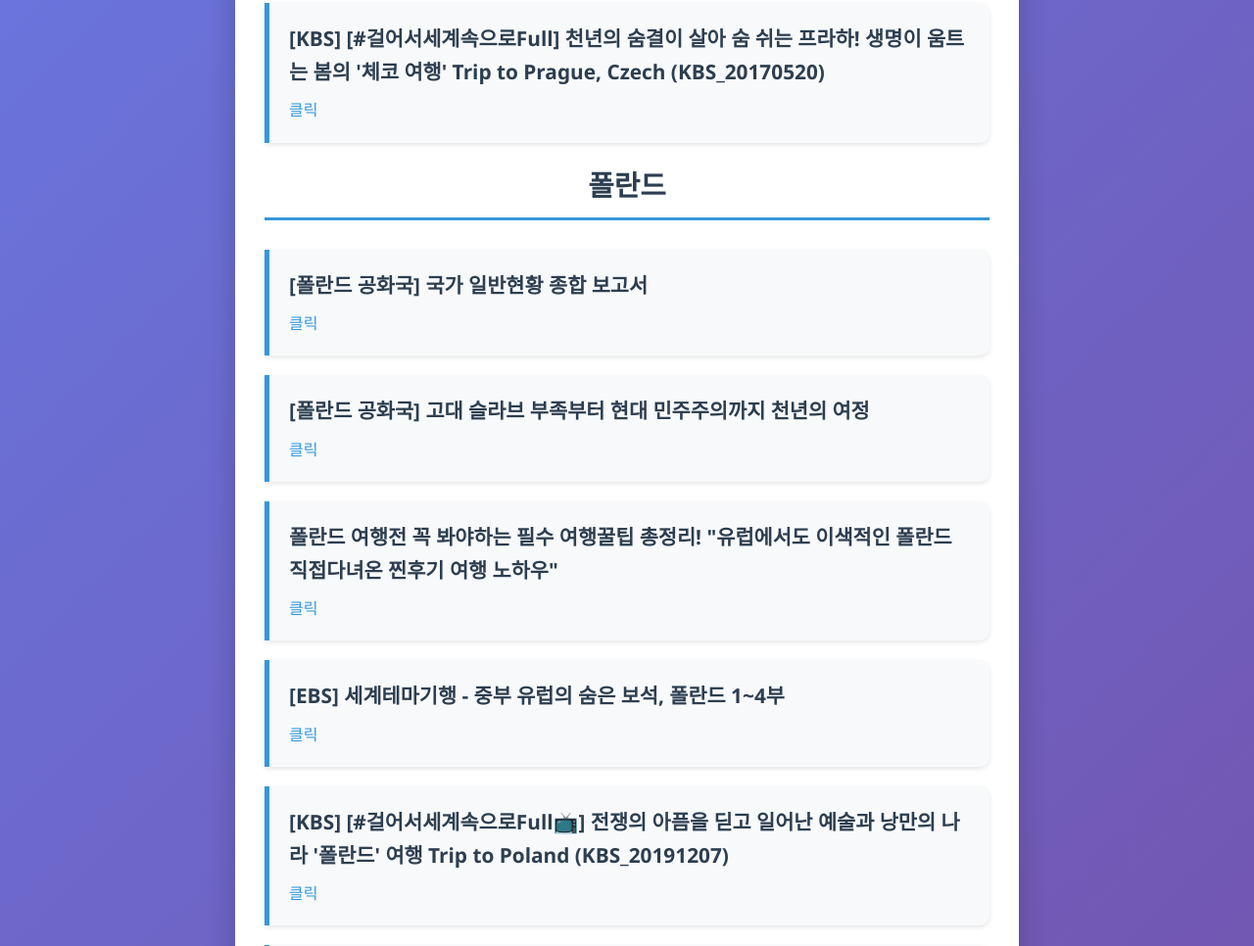
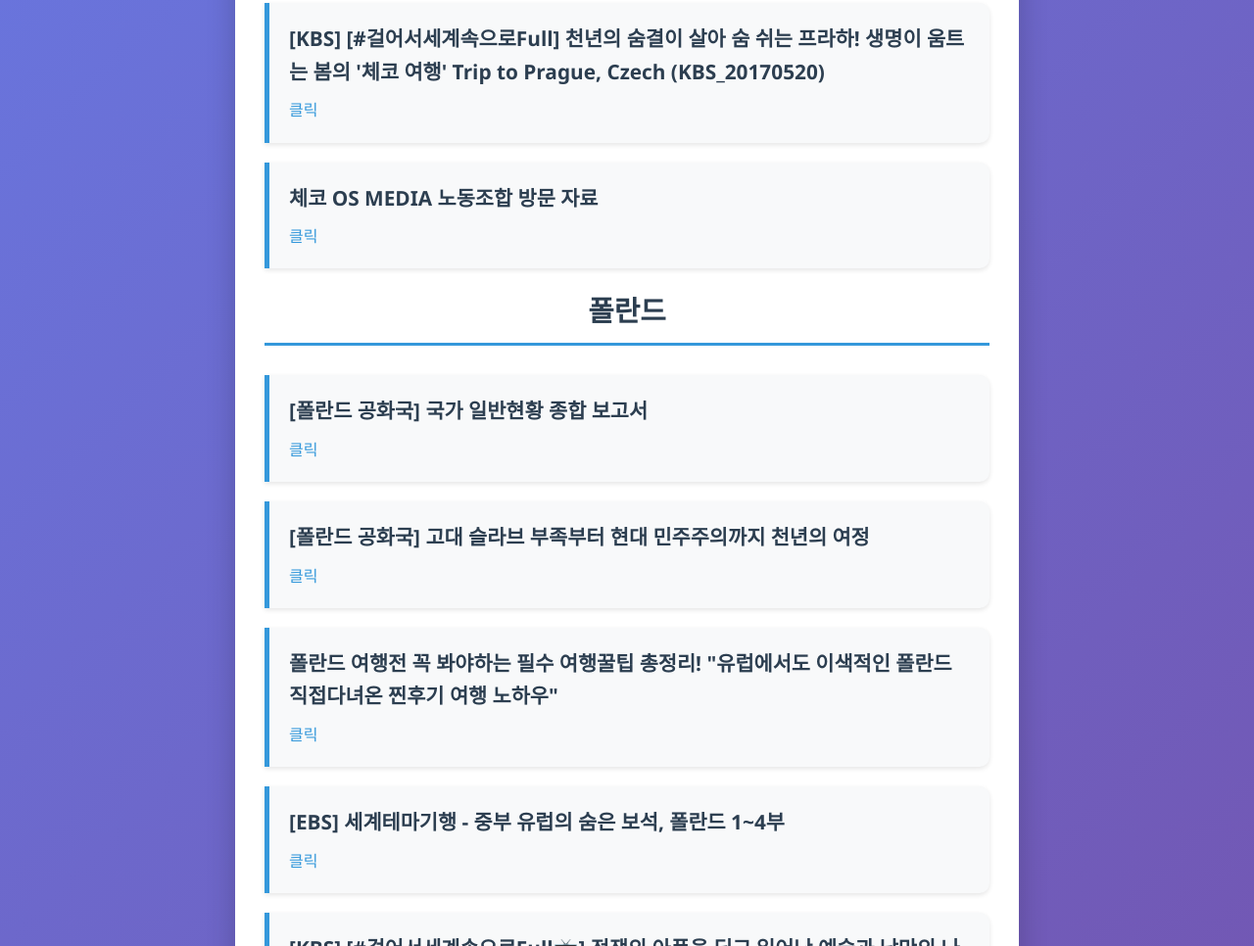
Before and after one commit to leekystyle/labor, a plain HTML site: page index.html in a window 1280 px wide. Shown: the part 806-1772 px from the top of the page at 98% size. Drawn offline with Linux system fonts and the light colour scheme.

Commit message:
Update index.html
Signed-off-by: leekystyle <96777945+leekystyle@users.noreply.github.com>

```diff
--- a/index.html
+++ b/index.html
@@ -162,6 +162,13 @@
                 </a>
             </div>
 
+            <div class="link-item">
+                <h3>체코 OS MEDIA 노동조합 방문 자료</h3>
+                <a href="https://leekystyle.github.io/labor/czech_osmedia_visit_report.html" target="_blank">
+                    클릭
+                </a>
+            </div>
+
             <h2 class="section-title">폴란드</h2>
 
             <div class="link-item">
```
